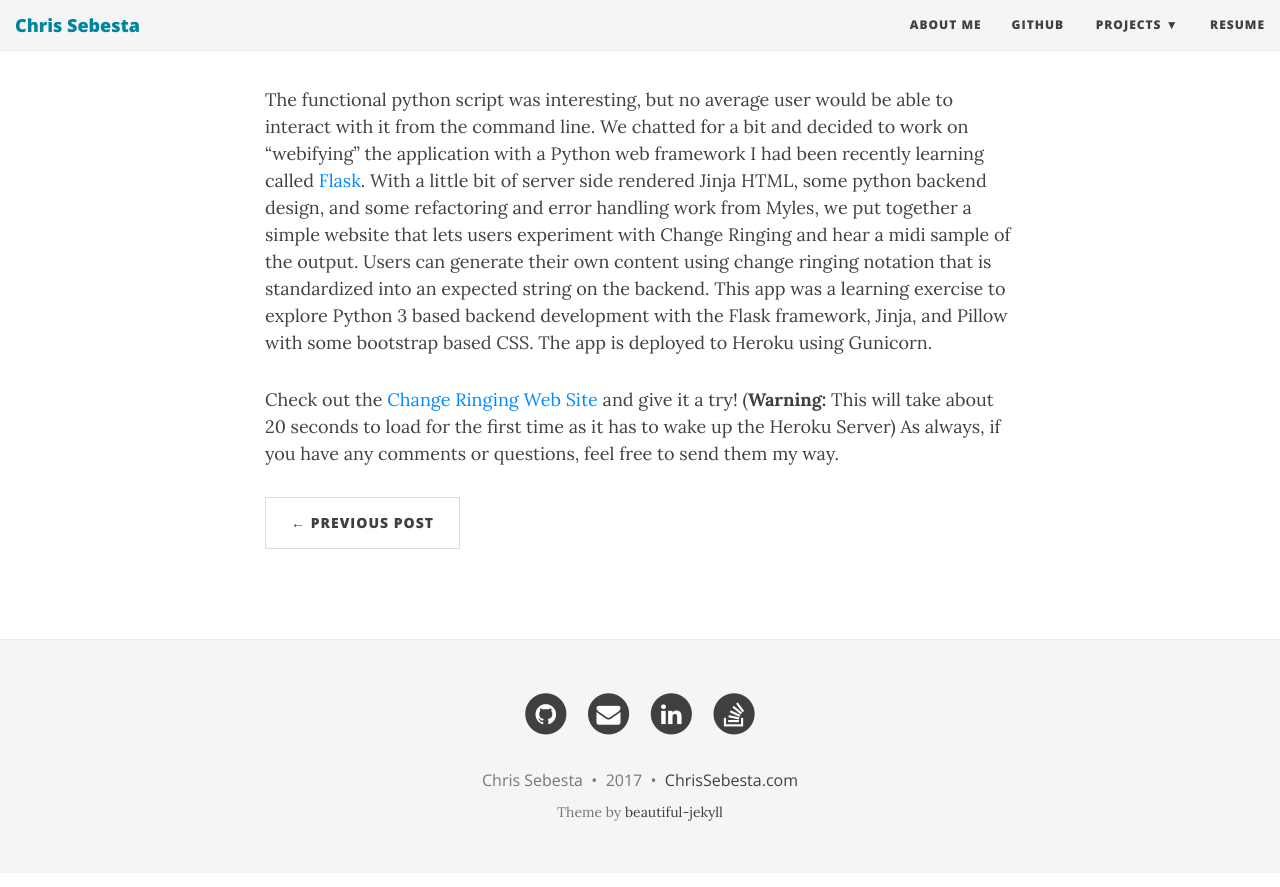
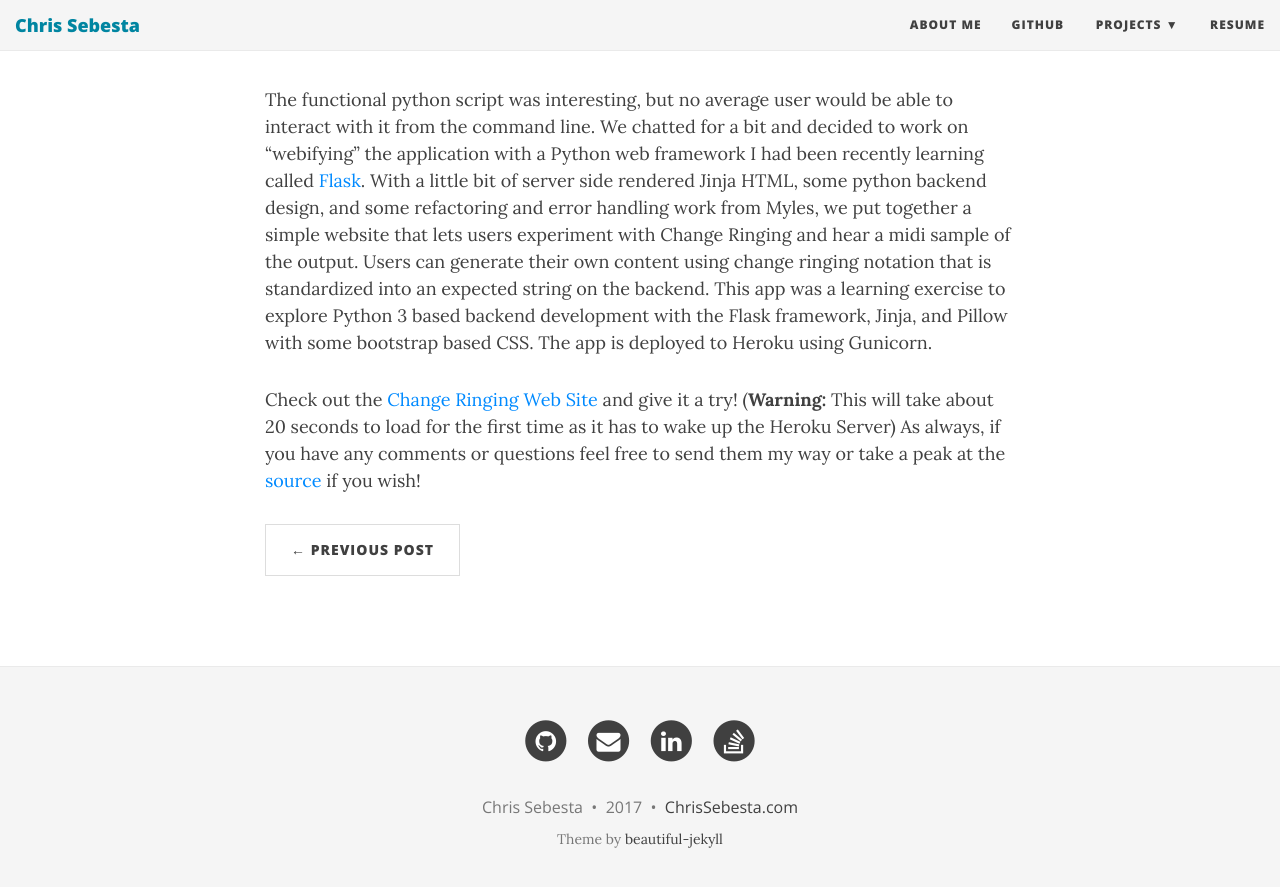
Before and after one commit to zebesta/zebesta.github.io, a Jekyll site: the page built from _posts/2016-11-28-changeringing.markdown, in a window 1280 px wide and 900 px high, scrolled down 653 px. Shown: the top 887 px of the window. Built offline with Jekyll 4.4.1, drawn with Linux system fonts in a browser that asks for light colours; nearby versions of some CDN libraries; comment, search, counter and statistics services are not loaded.

Commit message:
source link added

```diff
--- a/_posts/2016-11-28-changeringing.markdown
+++ b/_posts/2016-11-28-changeringing.markdown
@@ -17,7 +17,7 @@ Talk more about the learnings
  -->
 
 
-Check out the [Change Ringing Web Site][change-ringing] and give it a try! (**Warning:** This will take about 20 seconds to load for the first time as it has to wake up the Heroku Server) As always, if you have any comments or questions, feel free to send them my way.
+Check out the [Change Ringing Web Site][change-ringing] and give it a try! (**Warning:** This will take about 20 seconds to load for the first time as it has to wake up the Heroku Server) As always, if you have any comments or questions feel free to send them my way or take a peak at the [source][sourcelink] if you wish!
 
 [change-ringing]: https://change-ringing.herokuapp.com/
 [myles]: https://github.com/mylesdakan
```
Also changed, not shown: other parts of _posts/2016-11-28-changeringing.markdown (+1 -0 lines).
